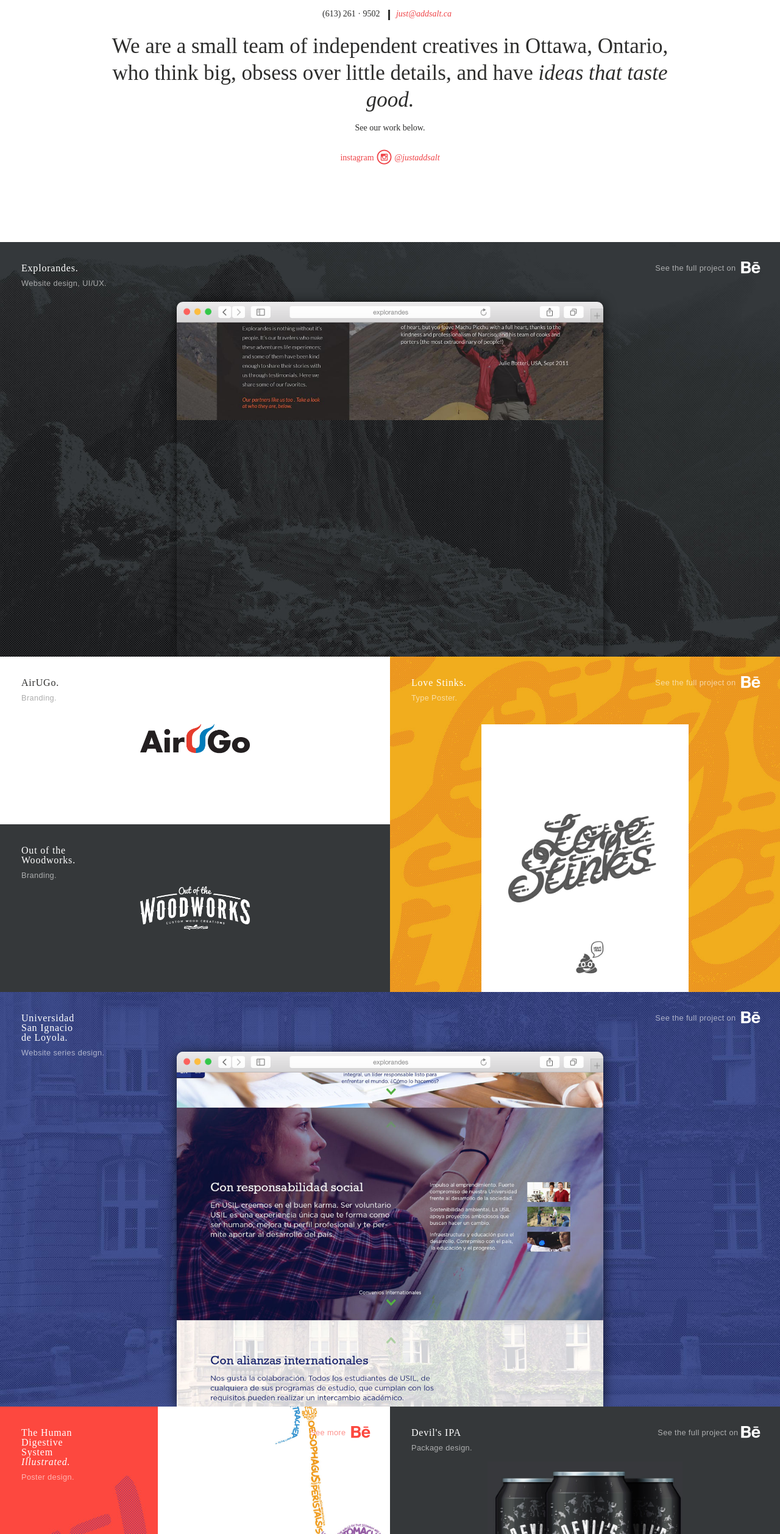
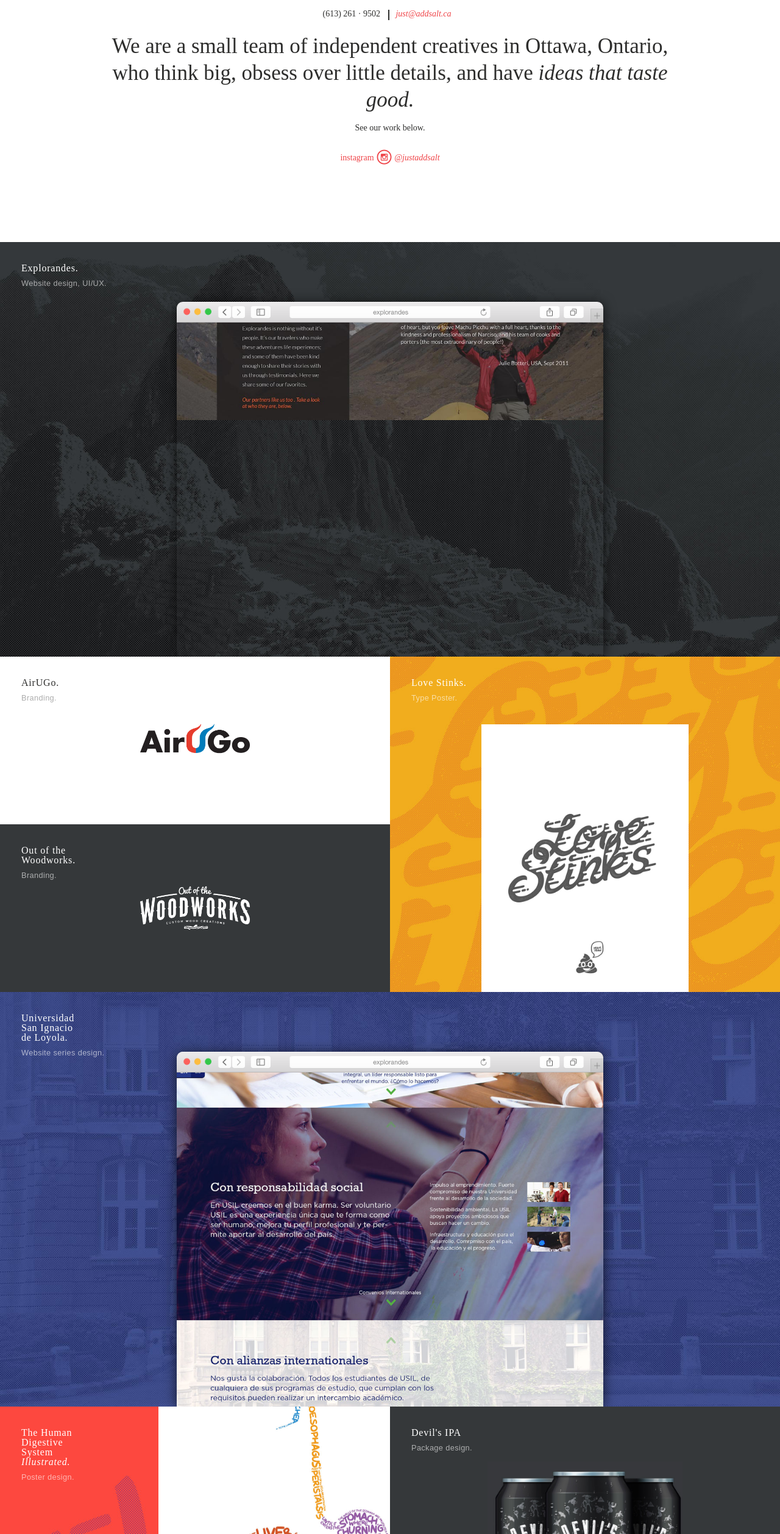
Before and after one commit to addsalt/justaddsalt, a plain HTML site: page index.html in a window 1280 px wide. Shown: the part 284-2800 px from the top of the page at 61% size. Drawn offline with nearby package versions, Linux system fonts and the light colour scheme; a script that the page names is missing.

Commit message:
refactor(all): hide links to BE

```diff
--- a/index.html
+++ b/index.html
@@ -44,8 +44,10 @@
                         <h2 class="tres">Explorandes.</h2>
                         <p>Website design, UI/UX.</p>
                     </div>
+                    <!--
                     <a class="work-seeon-s" href="#"><span class="a-text">See on</span> <i class="i-behance"></i></a>
                     <a class="work-seeon-l" href="#"><span class="a-text">See the full project on</span> <i class="i-behance"></i></a>
+                    -->
                 </figcaption>
             </figure>
         </div>
@@ -80,8 +82,10 @@
                             <h2 class="tres">Love Stinks.</h2>
                             <p>Type Poster.</p>
                         </div>
+                        <!--
                         <a class="work-seeon-s" href="#"><span class="a-text">See on</span> <i class="i-behance"></i></a>
-                        <a class="work-seeon-l" href="#"><span class="a-text">See the full project on</span> <i class="i-behance"></i></a>
+                        <a class="work-seeon-l" href="#"><span class="a-text">See the full project on</span> <i class="i-behance"></i></a>-->
+
                     </figcaption>
                 </figure>
             </div>
@@ -98,8 +102,9 @@
                         <h2 class="tres">Universidad</br>San Ignacio</br>de Loyola.</h2>
                         <p>Website series design.</p>
                     </div>
+            <!--
                     <a class="work-seeon-s" href="#"><span class="a-text">See on</span> <i class="i-behance"></i></a>
-                    <a class="work-seeon-l" href="#"><span class="a-text">See the full project on</span> <i class="i-behance"></i></a>
+                    <a class="work-seeon-l" href="#"><span class="a-text">See the full project on</span> <i class="i-behance"></i></a>-->
                 </figcaption>
             </figure>
         </div>
@@ -114,8 +119,9 @@
                             <h2 class="tres">The Human</br>Digestive</br>System</br><em>Illustrated.</em></h2>
                             <p>Poster design.</p>
                         </div>
+            <!--
                         <a class="work-seeon-s seeon-red" href="#"><span class="a-text">See on</span> <i class="i-behance"></i></a>
-                        <a class="work-seeon-l seeon-red" href="#"><span class="a-text">See more</span> <i class="i-behance"></i></a>
+                        <a class="work-seeon-l seeon-red" href="#"><span class="a-text">See more</span> <i class="i-behance"></i></a>-->
                     </figcaption>
                 </figure>
             </div>
@@ -127,8 +133,9 @@
                         <h2 class="tres">Devil's IPA</h2>
                         <p>Package design.</p>
                     </div>
+                        <!--
                     <a class="work-seeon-s" href="#"><span class="a-text">See on</span><i class="i-behance"></i></a>
-                    <a class="work-seeon-l" href="#"><span class="a-text">See the full project on</span><i class="i-behance"></i></a>
+                    <a class="work-seeon-l" href="#"><span class="a-text">See the full project on</span><i class="i-behance"></i></a>-->
                 </figcaption>
                 </figure>
             </div>
@@ -147,7 +154,8 @@
                             <h2 class="tres">Frontcrush.</h2>
                             <p>Website design &amp;</br>icon illustration.</p>
                         </div>
-                        <a class="work-seeon-s"><span class="a-text">See on</span> <i class="i-behance"></i></a>
+                <!--
+                        <a class="work-seeon-s"><span class="a-text">See on</span> <i class="i-behance"></i></a>-->
                     </figcaption>
                 </figure>
             </div>
@@ -158,7 +166,8 @@
                 <figure id="fc-2" class="half-tall xs">
                     <img class="center-ins" src="images/salt-fc-2-top.png" alt="">
                     <figcaption>
-                        <a class="work-seeon-l" href="#"><span class="a-text">See the full project on</span> <i class="i-behance"></i></a>
+                        <!--
+                        <a class="work-seeon-l" href="#"><span class="a-text">See the full project on</span> <i class="i-behance"></i></a>-->
                     </figcaption>
                 </figure>
                 <figure id="fc-3" class="half-tall xs">
@@ -181,8 +190,9 @@
                         <h2 class="tres">Enhansoft.</h2>
                         <p>Website design.</p>
                     </div>
+                    <!--
                     <a class="work-seeon-s" href="#"><span class="a-text">See on</span> <i class="i-behance"></i></a>
-                    <a class="work-seeon-l" href="#"><span class="a-text">See the full project on</span> <i class="i-behance"></i></a>
+                    <a class="work-seeon-l" href="#"><span class="a-text">See the full project on</span> <i class="i-behance"></i></a>-->
                 </figcaption>
             </figure>
         </div>
@@ -197,7 +207,8 @@
                             <h2 class="tres">Algonquin</br>College Student</br>Support Services.</h2>
                             <p>Poster series design.</p>
                         </div>
-                        <a class="work-seeon-s"><span class="a-text">See on</span> <i class="i-behance"></i></a>
+                <!--
+                        <a class="work-seeon-s"><span class="a-text">See on</span> <i class="i-behance"></i></a>-->
                     </figcaption>
                 </figure>
             </div>
@@ -215,7 +226,8 @@
                 <figure id="leaders-4" class="medium">
                     <img class="center-ins" src="images/salt-sl-4.jpg" alt="">
                     <figcaption>
-                        <a class="work-seeon-l"><span class="a-text">See on</span> <i class="i-behance"></i></a>
+                        <!--
+                        <a class="work-seeon-l"><span class="a-text">See on</span> <i class="i-behance"></i></a>-->
                     </figcaption>
                 </figure>
             </div>
--- a/scss/components/_footer.scss
+++ b/scss/components/_footer.scss
@@ -21,7 +21,7 @@
                 padding-left: 0px;
             }
             li:last-child {
-                border-left: solid 3px $dark;
+                border-left: solid 2px $dark;
             }
         }
     }
--- a/scss/components/_work.scss
+++ b/scss/components/_work.scss
@@ -223,16 +223,12 @@
     right: -265px;
     @media #{$media-m} {
         width: 400px;
-        top: 10rem;
-        right: -358px;
+        top: 8.5rem;
+        right: -360px;
     }
 }
 
 #ipa>img {
-   width: 320px;
-}
-
-#lovestinks>img {
    width: 320px;
 }
 
```
Also changed, not shown: css/style.css.
